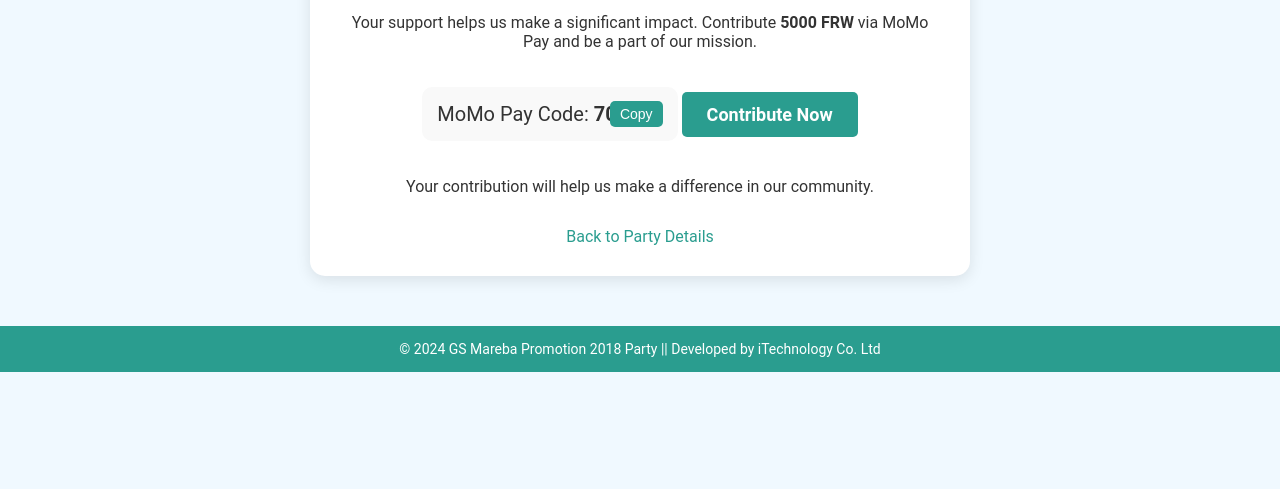
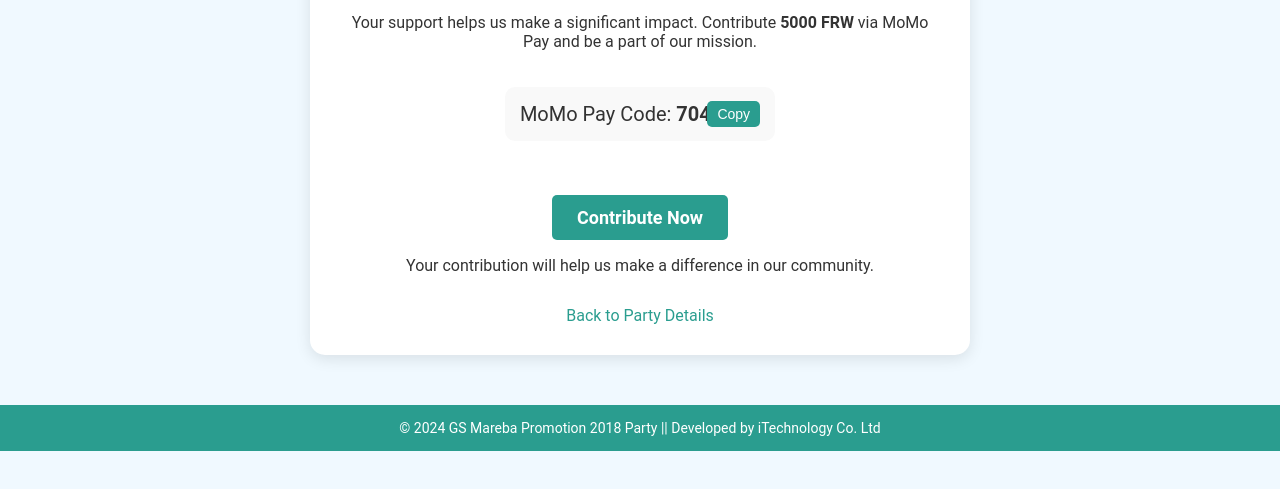
Before and after one commit to SilasHakuzwimana/promotion-party, a website: page public/contribute.html in a window 1280 px wide. Shown: the part 135-624 px from the top of the page. Drawn offline with Linux system fonts and the light colour scheme.

Commit message:
Update contribute.html

```diff
--- a/public/contribute.html
+++ b/public/contribute.html
@@ -136,9 +136,11 @@
         <h1>Contribute to Our Promotion Party</h1>
         <p>Your support helps us make a significant impact. Contribute <strong>5000 FRW</strong> via MoMo Pay and be a part of our mission.</p>
         <div class="momo-code">
-            MoMo Pay Code: <strong id="momo-code">704463</strong>
+            MoMo Pay Code: <strong id="momo-code">704463</strong> &nbsp;&nbsp;
             <button onclick="copyCode()">Copy</button>
         </div>
+        <br />
+        <br />
         <a href="javascript:void(0)" class="cta-button" onclick="toggleInstructions()">Contribute Now</a>
         <div class="instructions" id="instructions">
             <p>Follow these simple steps to contribute:</p>
```
